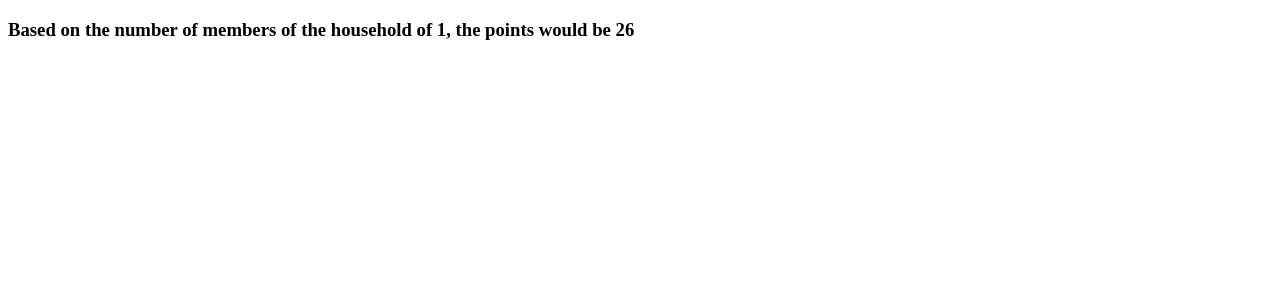
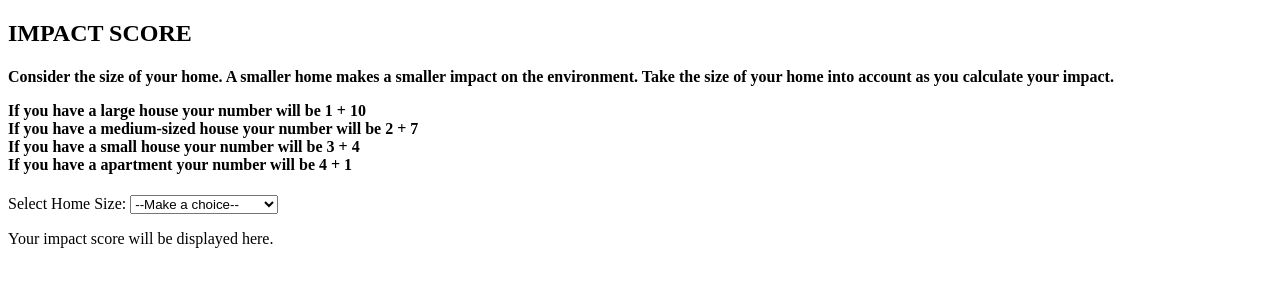
Before and after one commit to CIT93/tajhmart-pub, a plain HTML site: page w3/index.html in a window 1280 px wide. Drawn offline with Linux system fonts and the light colour scheme.

Commit message:
second coding challenge

```diff
--- a/w3/index.html
+++ b/w3/index.html
@@ -7,6 +7,23 @@
     <script defer src="main.js"></script>
 </head>
 <body>
-    <h3></h3>
+    <h2 name="new" >IMPACT SCORE</h2>
+    <h4><p>Consider the size of your home. A smaller home makes a smaller impact on the environment. Take the size of your home into account as you calculate your impact.
+       <p>If you have a large house your number will be 1 + 10<br>
+    If you have a medium-sized house your number will be 2 + 7<br>
+    If you have a small house your number will be 3 + 4<br>
+    If you have a apartment your number will be 4 + 1
+    </p></h4>
+    <label for="homeSize">Select Home Size:</label>
+    <select id="homeSize" onchange="updateImpactScore()">
+        <option value="">--Make a choice--</option>
+        <option value="large">Large House</option>
+        <option value="medium">Medium-sized House</option>
+        <option value="small">Small House</option>
+        <option value="apartment">Apartment</option>
+    </select>
+
+    <p id="impactScore">Your impact score will be displayed here.</p>
+        <h3></h3>
 </body>
 </html>
--- a/w3/main.js
+++ b/w3/main.js
@@ -1,4 +1,5 @@
 
+/*
 function determineHouseHoldPts(numberInHousehold) {
 
     const myHeading = document.querySelector("h3");
@@ -28,3 +29,28 @@ let carbonFootprintPoints = 0;
 
 determineHouseHoldPts(2)
 determineHouseHoldPts(1)
+
+*/
+
+function updateImpactScore() {
+
+    const selectedValue = document.getElementById('homeSize').value;
+
+    let score = 0;
+
+
+    if (selectedValue === 'large') {
+        score += 11;
+    } else if (selectedValue === 'medium') {
+        score += 9;
+    } else if (selectedValue === 'small') {
+        score += 7;
+    } else if (selectedValue === 'apartment') {
+        score += 5;
+    } else {
+        console.log('Invalid selection');
+    }
+
+
+    document.getElementById('impactScore').innerText = `Your impact score is: ${score}, the lower the better`;
+}
```
